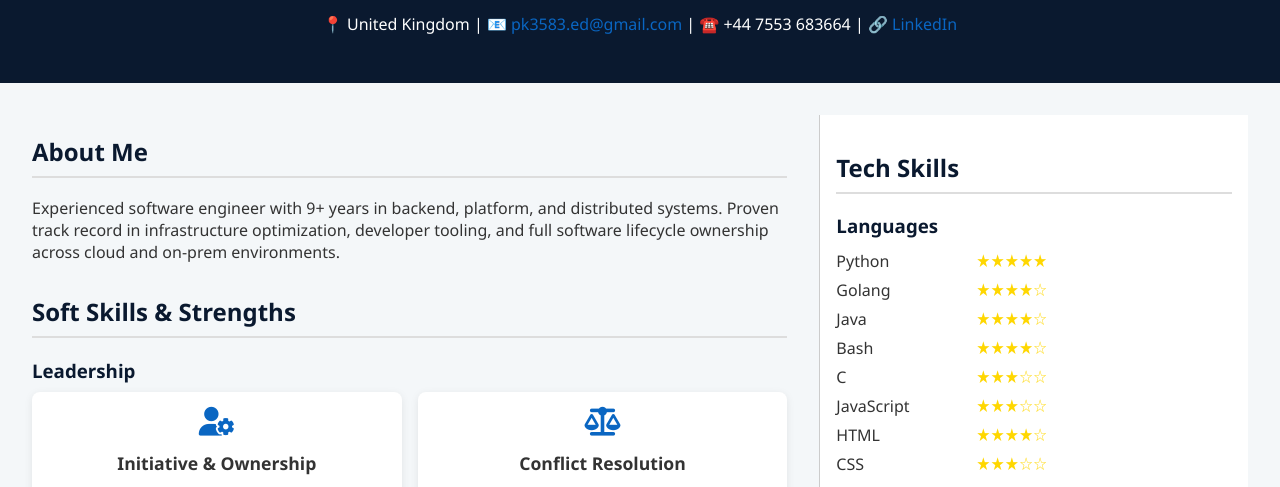
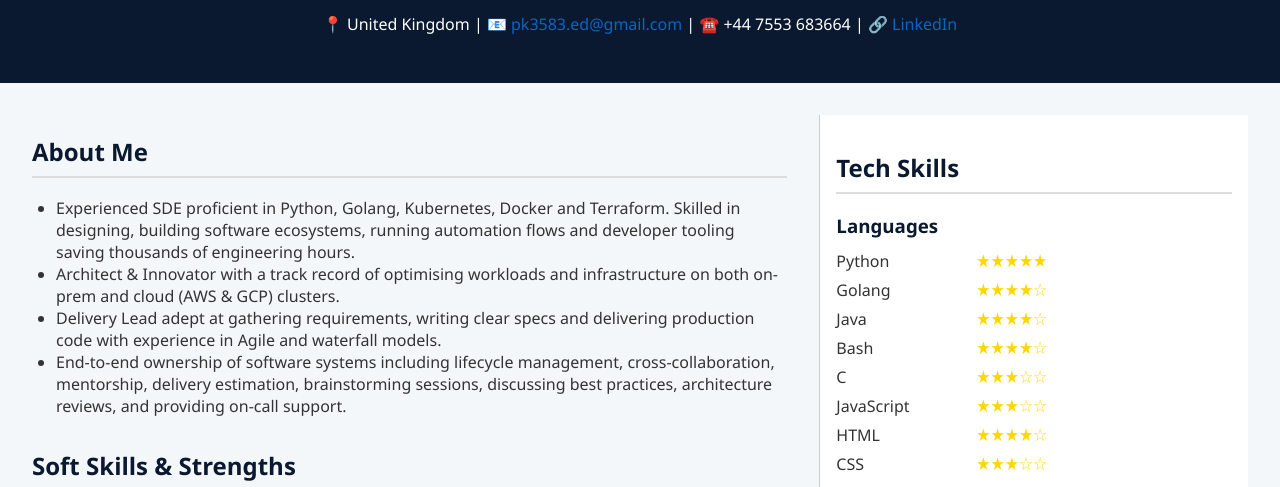
Before and after one commit to 2kapps/2kapps.github.io, a plain HTML site: page index.html in a window 1280 px wide. Shown: the part 284-771 px from the top of the page. Drawn offline with Linux system fonts and the light colour scheme.

Commit message:
Update about me

```diff
--- a/index.html
+++ b/index.html
@@ -143,7 +143,12 @@
     <div class="left">
         <div class="section">
             <h2>About Me</h2>
-            <p>Experienced software engineer with 9+ years in backend, platform, and distributed systems. Proven track record in infrastructure optimization, developer tooling, and full software lifecycle ownership across cloud and on-prem environments.</p>
+            <ul>
+                <li>Experienced SDE proficient in Python, Golang, Kubernetes, Docker and Terraform. Skilled in designing, building software ecosystems, running automation flows and developer tooling saving thousands of engineering hours.</li>
+                <li>Architect &amp; Innovator with a track record of optimising workloads and infrastructure on both on-prem and cloud (AWS &amp; GCP) clusters.</li>
+                <li>Delivery Lead adept at gathering requirements, writing clear specs and delivering production code with experience in Agile and waterfall models.</li>
+                <li>End-to-end ownership of software systems including lifecycle management, cross-collaboration, mentorship, delivery estimation, brainstorming sessions, discussing best practices, architecture reviews, and providing on-call support.</li>
+            </ul>
         </div>
 
         <div class="section">
```
